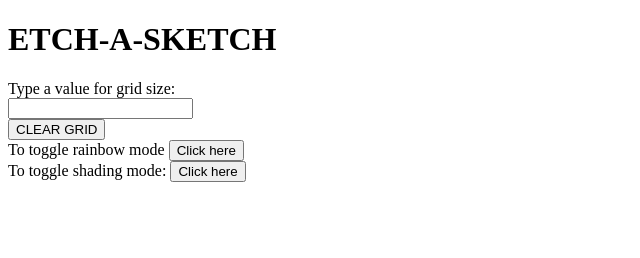
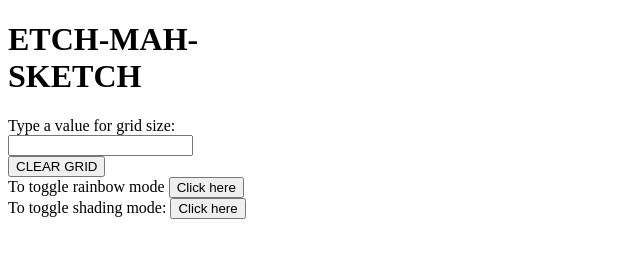
Before and after one commit to acchang/Etch-a-Sketch, a plain HTML site: page index.html in a window 1280 px wide. Shown: the whole page, without its empty margins (0-640 px from the left). Drawn offline with Linux system fonts and the light colour scheme.

Commit message:
Update index.html

```diff
--- a/index.html
+++ b/index.html
@@ -13,7 +13,7 @@
 </div>
 
 <div class="page" >
-    <h1>ETCH-A-SKETCH</h1>
+    <h1>ETCH-MAH-SKETCH</h1>
     <label for="quantity">Type a value for grid size:</label>
     <br>
     <input type="number" id="quantity" name="quantity" />
```
